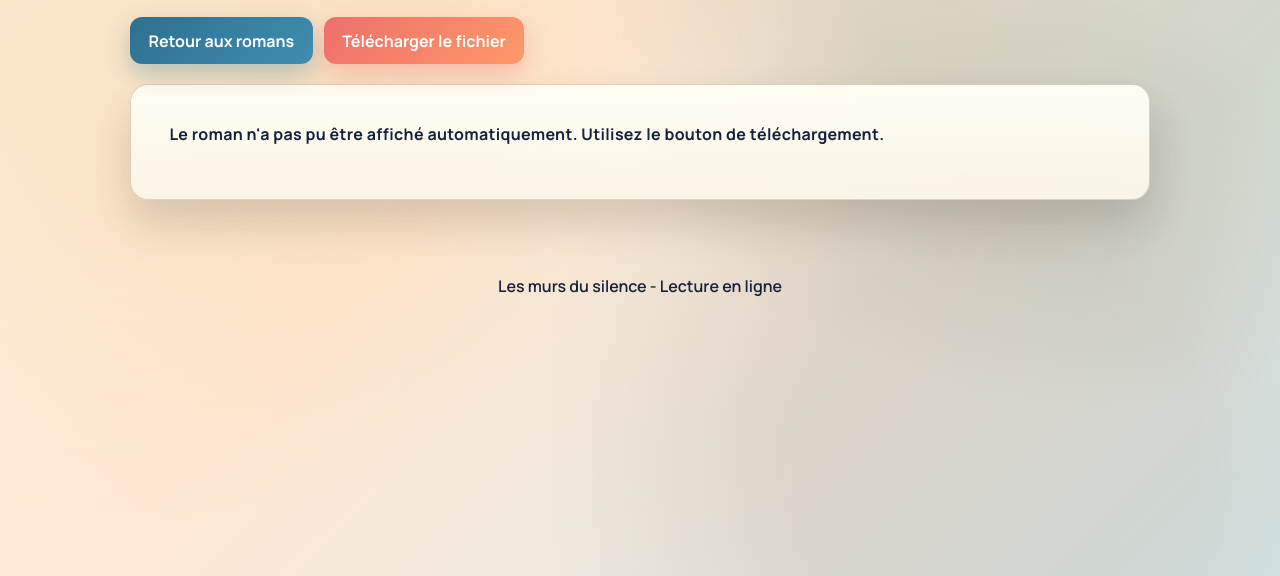
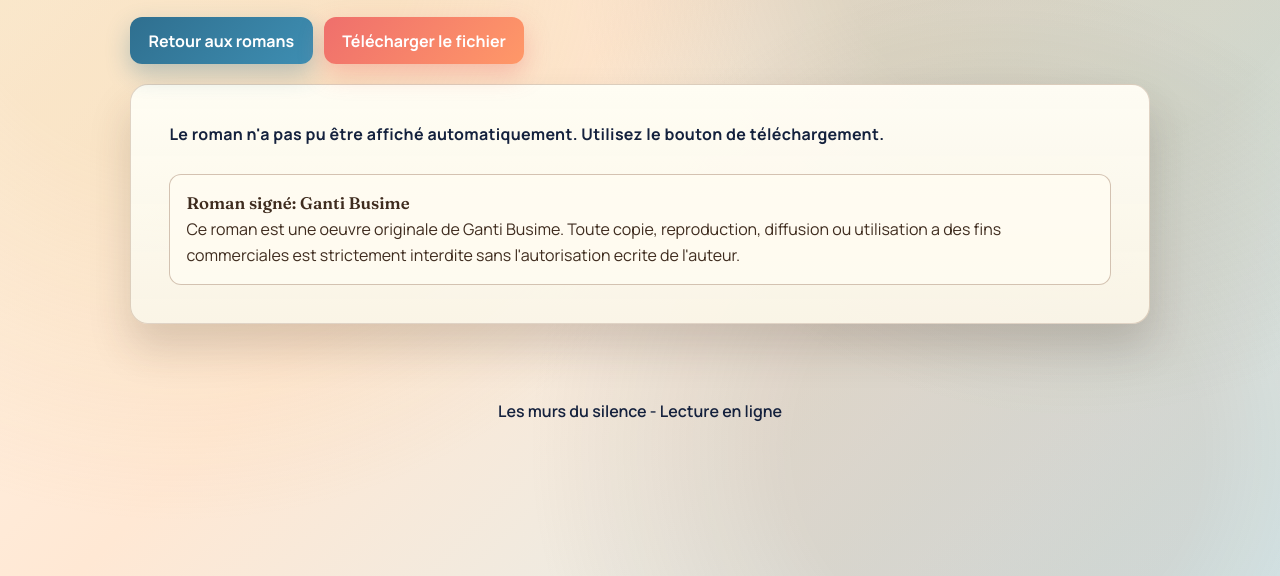
Before and after one commit to wivineebuzigire-beep/site, a website: page romans/les-murs-du-silence.html in a window 1280 px wide. Shown: the part 224-800 px from the top of the page. Drawn offline with nearby package versions, Linux system fonts and the light colour scheme; no server answers.

Commit message:
romans
les murmures du silence

```diff
--- a/romans/les-murs-du-silence.html
+++ b/romans/les-murs-du-silence.html
@@ -36,6 +36,14 @@
       <section class="novel-paper" aria-label="Texte du roman">
         <div id="roman-status" class="roman-status">Chargement du roman...</div>
         <div id="roman-content" class="roman-content"></div>
+        <aside class="novel-rights" aria-label="Droits d'auteur">
+          <p class="novel-signature">Roman signé: Ganti Busime</p>
+          <p>
+            Ce roman est une oeuvre originale de Ganti Busime. Toute copie, reproduction,
+            diffusion ou utilisation a des fins commerciales est strictement interdite sans
+            l'autorisation ecrite de l'auteur.
+          </p>
+        </aside>
       </section>
     </article>
   </main>
--- a/styles.css
+++ b/styles.css
@@ -628,6 +628,27 @@ blockquote {
   right: 0;
 }
 
+.novel-rights {
+  margin-top: 1.8rem;
+  padding: 0.95rem 1rem;
+  border: 1px solid rgba(132, 89, 62, 0.35);
+  border-radius: 12px;
+  background: rgba(255, 252, 242, 0.86);
+}
+
+.novel-signature {
+  margin: 0 0 0.35rem;
+  font-family: "Fraunces", Georgia, serif;
+  font-size: 1.05rem;
+  color: #463225;
+}
+
+.novel-rights p {
+  margin: 0;
+  line-height: 1.62;
+  color: #3f2c1f;
+}
+
 @media (max-width: 900px) {
   .novel-paper {
     padding: 1rem 0.85rem;
```
